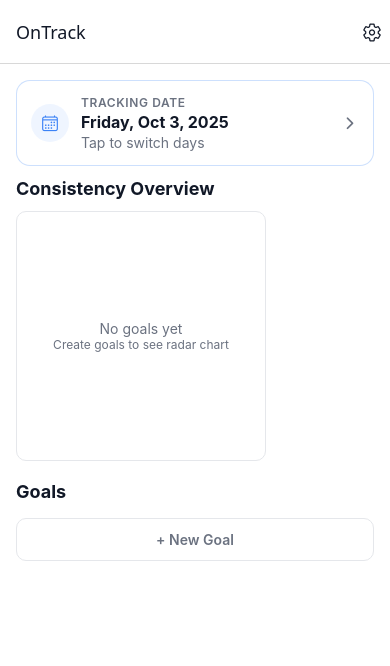
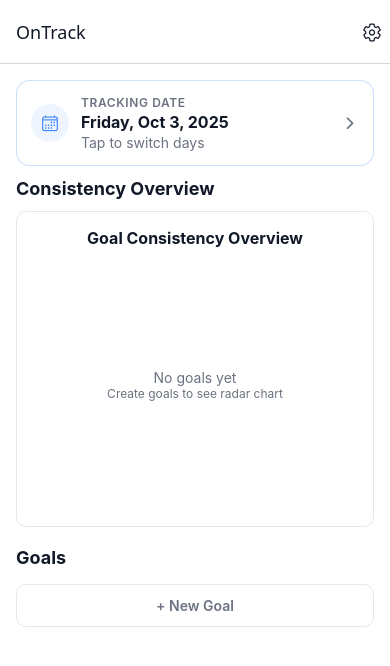
Before and after one commit to KyleNewbigging/OnTrack, a React Native app: screen /Home in a window 390 px wide. Shown: the top 666 px of the page. Built offline with nearby package versions, Linux system fonts and the light colour scheme.

Commit message:
fixes radar chart size when no goals are present

```diff
--- a/components/RadarChart.tsx
+++ b/components/RadarChart.tsx
@@ -16,17 +16,26 @@ export default function RadarChart({ goals, size = 200 }: RadarChartProps) {
   if (goals.length === 0) {
     return (
       <View style={{
-        width: size,
-        height: size,
-        justifyContent: "center",
-        alignItems: "center",
         borderWidth: 1,
         borderColor: theme.border,
         borderRadius: 10,
-        backgroundColor: theme.surface
+        padding: 16,
+        backgroundColor: theme.surface,
+        alignItems: "center"
       }}>
-        <Text style={{ color: theme.textSecondary, fontSize: 14 }}>No goals yet</Text>
-        <Text style={{ color: theme.textSecondary, fontSize: 12 }}>Create goals to see radar chart</Text>
+        <Text style={{ fontSize: 16, fontWeight: "700", marginBottom: 12, color: theme.text }}>
+          Goal Consistency Overview
+        </Text>
+
+        <View style={{
+          width: size,
+          height: size,
+          justifyContent: "center",
+          alignItems: "center",
+        }}>
+          <Text style={{ color: theme.textSecondary, fontSize: 14 }}>No goals yet</Text>
+          <Text style={{ color: theme.textSecondary, fontSize: 12 }}>Create goals to see radar chart</Text>
+        </View>
       </View>
     );
   }
```
